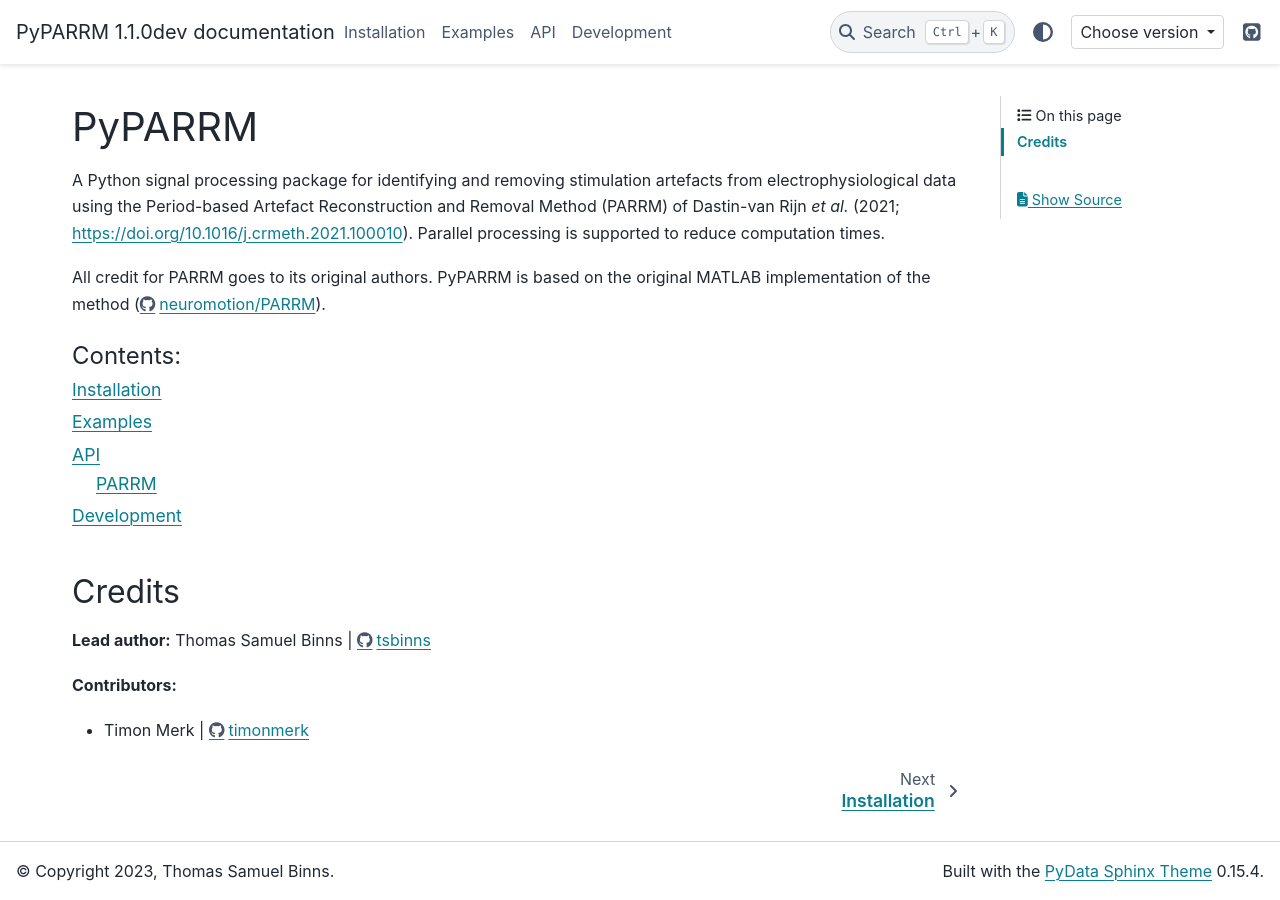
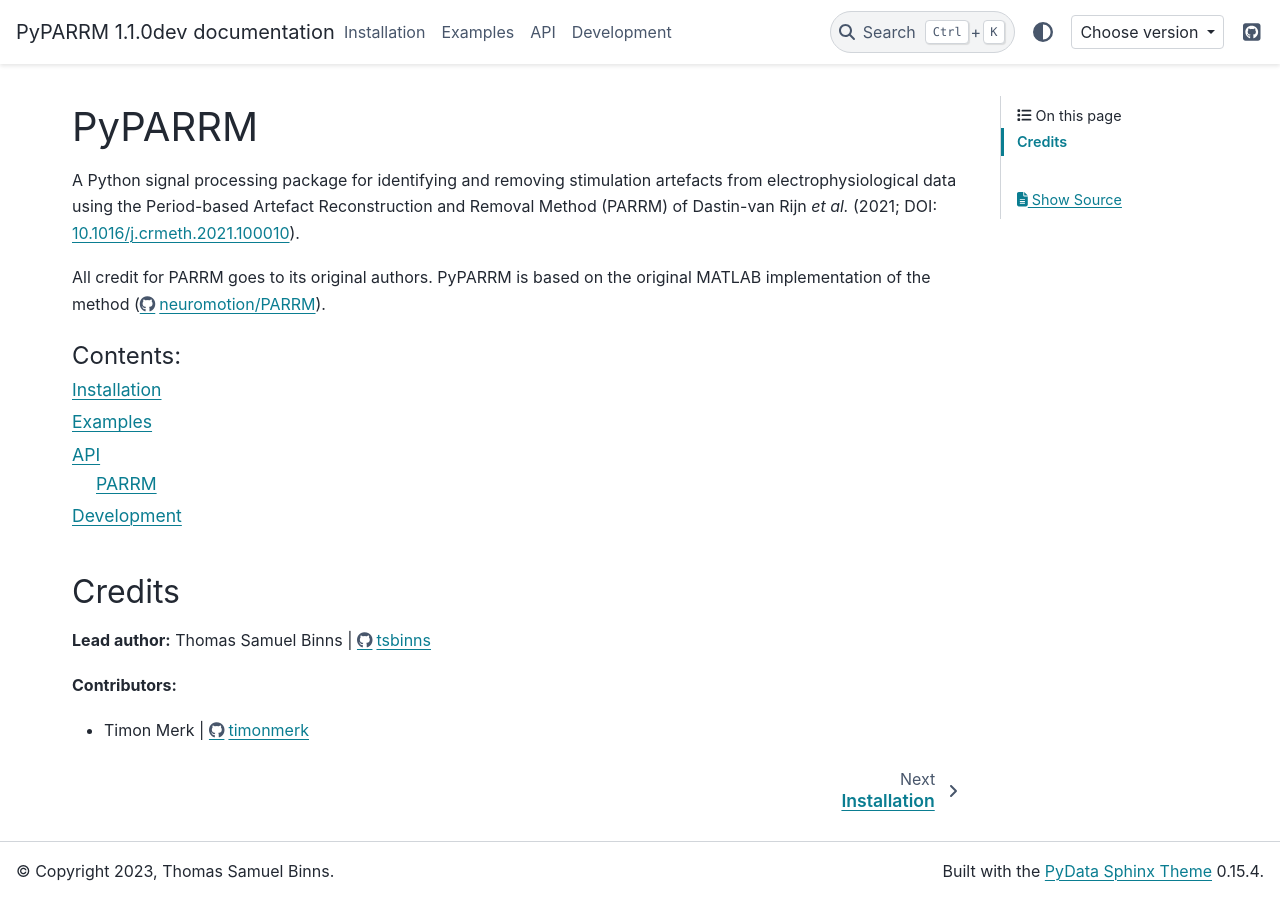
Before and after one commit to neuromodulation/PyPARRM, a Sphinx documentation site: the page built from docs/source/index.rst, in a window 1280 px wide. Built offline with Sphinx 7.4.7 and the PyData theme 0.15.4, drawn with Linux system fonts in a browser that asks for light colours; pages that are not in the unit, such as notebooks, are missing from menus; comment, search, counter and statistics services are not loaded.

Commit message:
updated docs

```diff
--- a/docs/source/development.rst
+++ b/docs/source/development.rst
@@ -4,7 +4,7 @@ Development
 Changelog
 ---------
 View the changelog for each PyPARRM version here: `version changelog
-<https://github.com/neuromodulation/pyparrm/tree/main/docs/source/_static/changelog.md>`_
+<https://neuromodulation.github.io/PyPARRM/changelog>`_
 
 
 Installing PyPARRM in editable mode
--- a/docs/source/index.rst
+++ b/docs/source/index.rst
@@ -7,8 +7,8 @@ PyPARRM
 A Python signal processing package for identifying and removing stimulation
 artefacts from electrophysiological data using the Period-based Artefact
 Reconstruction and Removal Method (PARRM) of Dastin-van Rijn *et al.* (2021;
-https://doi.org/10.1016/j.crmeth.2021.100010). Parallel processing is supported
-to reduce computation times.
+DOI: `10.1016/j.crmeth.2021.100010
+<https://doi.org/10.1016/j.crmeth.2021.100010>`_).
 
 All credit for PARRM goes to its original authors. PyPARRM is based on the
 original MATLAB implementation of the method
```
Also changed, not shown: other parts of docs/source/development.rst (+1 -1 lines), README.md (+8 -7 lines), changelog.md (renamed from docs/source/_static/changelog.md), 1 other file.
